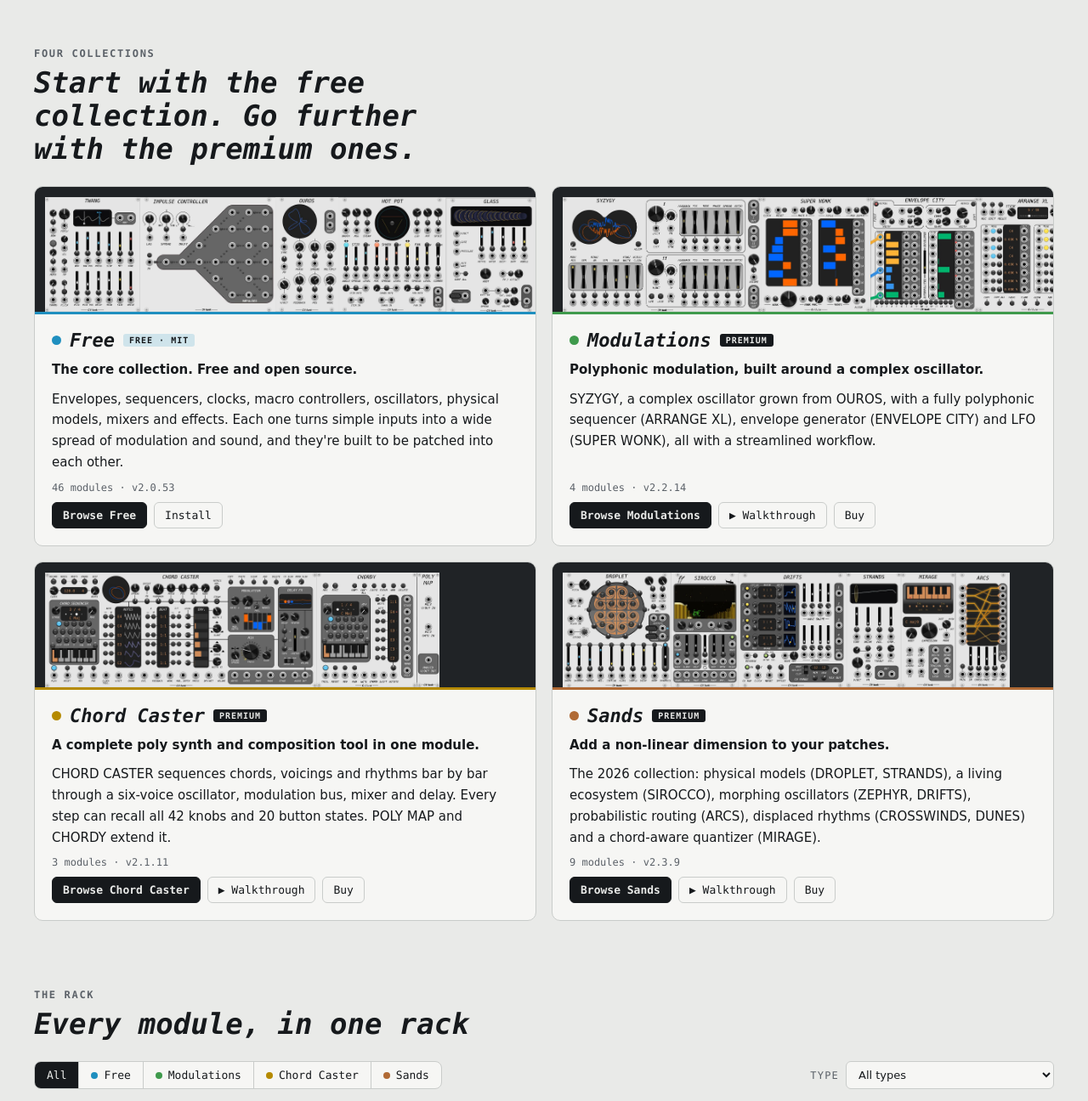
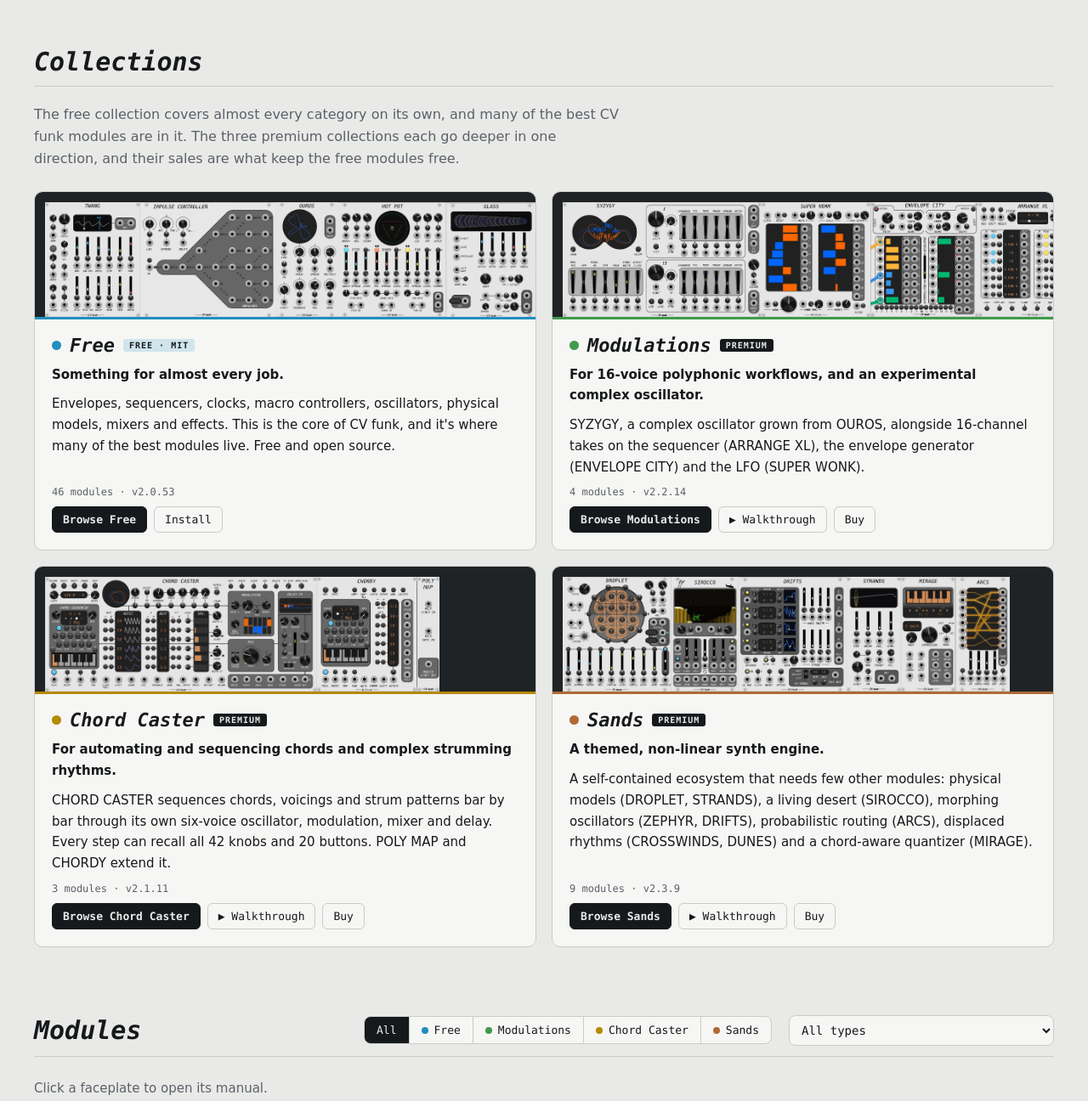
Before and after one commit to codygeary/CV-Funk-Manual, an Astro site: page / in a window 1280 px wide. Shown: the part 700-1996 px from the top of the page at 85% size. Built offline with nearby package versions, Linux system fonts and the light colour scheme; Astro itself is replaced by a stand-in of ours.

Commit message:
Revise text and layout

```diff
--- a/src/data/collections.json
+++ b/src/data/collections.json
@@ -6,8 +6,8 @@
     "version": "2.0.53",
     "manualUrl": "https://codygeary.github.io/CV-Funk-Manual/CV_funk_Manual.pdf",
     "license": "MIT",
-    "tagline": "The core collection. Free and open source.",
-    "intro": "Envelopes, sequencers, clocks, macro controllers, oscillators, physical models, mixers and effects. Each one turns simple inputs into a wide spread of modulation and sound, and they're built to be patched into each other.",
+    "tagline": "Something for almost every job.",
+    "intro": "Envelopes, sequencers, clocks, macro controllers, oscillators, physical models, mixers and effects. This is the core of CV funk, and it's where many of the best modules live. Free and open source.",
     "showcase": [
       "twang",
       "impulse-controller",
@@ -52,8 +52,8 @@
         ]
       }
     ],
-    "tagline": "Polyphonic modulation, built around a complex oscillator.",
-    "intro": "SYZYGY, a complex oscillator grown from OUROS, with a fully polyphonic sequencer (ARRANGE XL), envelope generator (ENVELOPE CITY) and LFO (SUPER WONK), all with a streamlined workflow.",
+    "tagline": "For 16-voice polyphonic workflows, and an experimental complex oscillator.",
+    "intro": "SYZYGY, a complex oscillator grown from OUROS, alongside 16-channel takes on the sequencer (ARRANGE XL), the envelope generator (ENVELOPE CITY) and the LFO (SUPER WONK).",
     "showcase": [
       "syzygy",
       "super-wonk",
@@ -76,8 +76,8 @@
         "start": 0
       }
     ],
-    "tagline": "A complete poly synth and composition tool in one module.",
-    "intro": "CHORD CASTER sequences chords, voicings and rhythms bar by bar through a six-voice oscillator, modulation bus, mixer and delay. Every step can recall all 42 knobs and 20 button states. POLY MAP and CHORDY extend it.",
+    "tagline": "For automating and sequencing chords and complex strumming rhythms.",
+    "intro": "CHORD CASTER sequences chords, voicings and strum patterns bar by bar through its own six-voice oscillator, modulation, mixer and delay. Every step can recall all 42 knobs and 20 buttons. POLY MAP and CHORDY extend it.",
     "showcase": [
       "chord-caster",
       "chordy",
@@ -122,8 +122,8 @@
         ]
       }
     ],
-    "tagline": "Add a non-linear dimension to your patches.",
-    "intro": "The 2026 collection: physical models (DROPLET, STRANDS), a living ecosystem (SIROCCO), morphing oscillators (ZEPHYR, DRIFTS), probabilistic routing (ARCS), displaced rhythms (CROSSWINDS, DUNES) and a chord-aware quantizer (MIRAGE).",
+    "tagline": "A themed, non-linear synth engine.",
+    "intro": "A self-contained ecosystem that needs few other modules: physical models (DROPLET, STRANDS), a living desert (SIROCCO), morphing oscillators (ZEPHYR, DRIFTS), probabilistic routing (ARCS), displaced rhythms (CROSSWINDS, DUNES) and a chord-aware quantizer (MIRAGE).",
     "showcase": [
       "droplet",
       "sirocco",
--- a/src/pages/index.astro
+++ b/src/pages/index.astro
@@ -64,8 +64,10 @@ const yt = (id: string, t = 0) => `https://www.youtube.com/watch?v=${id}${t ? `&
       </section>
 
       <section class="wrap section" id="collections" aria-labelledby="collections-title">
-        <p class="eyebrow">Four collections</p>
-        <h2 id="collections-title" class="section-title">Start with the free collection. Go further with the premium ones.</h2>
+        <header class="shead">
+          <h2 id="collections-title">Collections</h2>
+        </header>
+        <p class="slead">The free collection covers almost every category on its own, and many of the best CV funk modules are in it. The three premium collections each go deeper in one direction, and their sales are what keep the free modules free.</p>
         <div class="colgrid">
           {collections.map((c) => {
             const paid = c.license !== 'MIT';
@@ -95,14 +97,13 @@ const yt = (id: string, t = 0) => `https://www.youtube.com/watch?v=${id}${t ? `&
       </section>
 
       <section class="wrap browse section" id="modules" aria-label="Browse modules">
-        <p class="eyebrow">The rack</p>
-        <h2 class="section-title">Every module, in one rack</h2>
-        <div class="filterbar">
-          <div class="seg" id="colls" role="group" aria-label="Collection"></div>
-          <label class="typesel" for="type">Type
-            <select id="type"></select>
-          </label>
-        </div>
+        <header class="shead">
+          <h2>Modules</h2>
+          <div class="filterbar">
+            <div class="seg" id="colls" role="group" aria-label="Collection"></div>
+            <select id="type" aria-label="Filter by type"></select>
+          </div>
+        </header>
         <div class="banner" id="banner"></div>
         <div class="rackbox" id="rackbox">
           <div class="fade l"></div><div class="fade r"></div>
@@ -118,11 +119,13 @@ const yt = (id: string, t = 0) => `https://www.youtube.com/watch?v=${id}${t ? `&
       </section>
 
       <section class="wrap section" id="about" aria-labelledby="about-title">
+        <header class="shead">
+          <h2 id="about-title">About</h2>
+        </header>
         <div class="about">
           <img src={`${base}img/cody-portrait.jpg`} alt="Portrait of Cody Geary" loading="lazy" decoding="async" />
           <div>
-            <p class="eyebrow">About</p>
-            <h2 id="about-title" class="section-title">Made by Cody Geary</h2>
+            <p class="about-name">Cody Geary</p>
             <p>CV funk modules are focused on expressive modulation, sequencing and patch-programmable control. They favour macro-driven modulation, nonlinear approaches to sequencing, and compact, information-dense panels, and they're designed to reward patching, feedback and cross-modulation, especially with each other.</p>
             <p>The free collection is open source under the MIT license. The three premium collections, Modulations, Chord Caster and Sands, are sold through the VCV Library, and buying them directly supports maintenance, new modules and this manual.</p>
             <div class="colactions">
--- a/src/styles/site.css
+++ b/src/styles/site.css
@@ -241,3 +241,13 @@ footer .wrap{display:flex;justify-content:space-between;gap:12px;flex-wrap:wrap}
 
 /* anchors clear the sticky header */
 section[id], #mod{scroll-margin-top:72px}
+
+/* ---------- one type voice for the header and section heads ---------- */
+.mark small{font:400 15px var(--panel);font-style:normal;letter-spacing:0;text-transform:none;color:var(--muted)}
+.sitenav{font:400 15px var(--panel)}
+.shead{display:flex;align-items:center;justify-content:space-between;gap:12px 24px;flex-wrap:wrap;border-bottom:1px solid var(--line);padding-bottom:12px;margin-bottom:20px}
+.shead h2{font:italic 700 clamp(24px,3vw,30px)/1.1 var(--panel);margin:0}
+.shead .filterbar{margin:0}
+.slead{max-width:68ch;margin:0 0 24px;font-size:16px;color:var(--muted)}
+.filterbar select{font:14px var(--panel);color:var(--ink);background:var(--surface);border:1px solid var(--line);border-radius:8px;padding:8px 10px}
+.about-name{font:italic 700 18px var(--panel);margin:0 0 10px !important}
```
